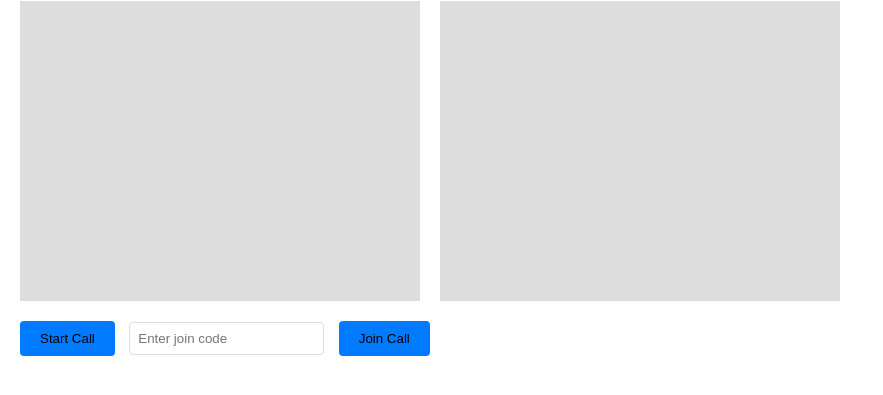
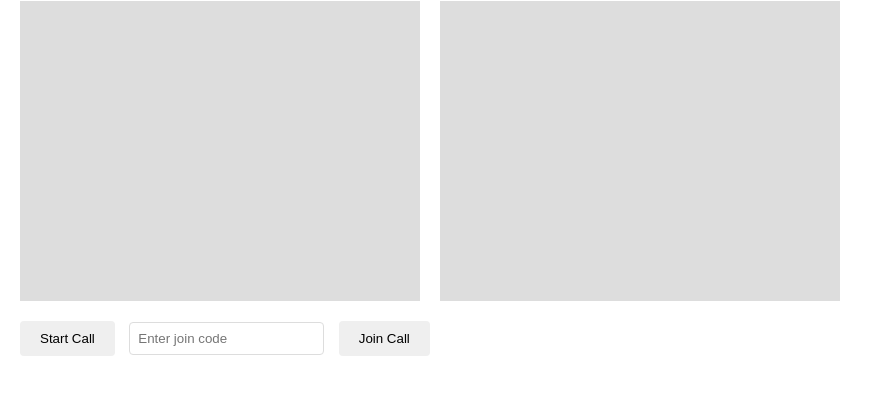
Before and after one commit to KoushikBinary01/Testing, a plain HTML site: page index.html in a window 1280 px wide. Shown: the part 79-474 px from the top of the page, without its empty margins (0-883 px from the left). Drawn offline with Linux system fonts and the light colour scheme.

Commit message:
Update style.css

```diff
--- a/style.css
+++ b/style.css
@@ -23,7 +23,7 @@ button {
     padding: 10px 20px;
     margin-right: 10px;
     cursor: pointer;
-    background-color: #007bff;
+    background-color: #fffff;
     color: black;
     border: none;
     border-radius: 4px;
```
